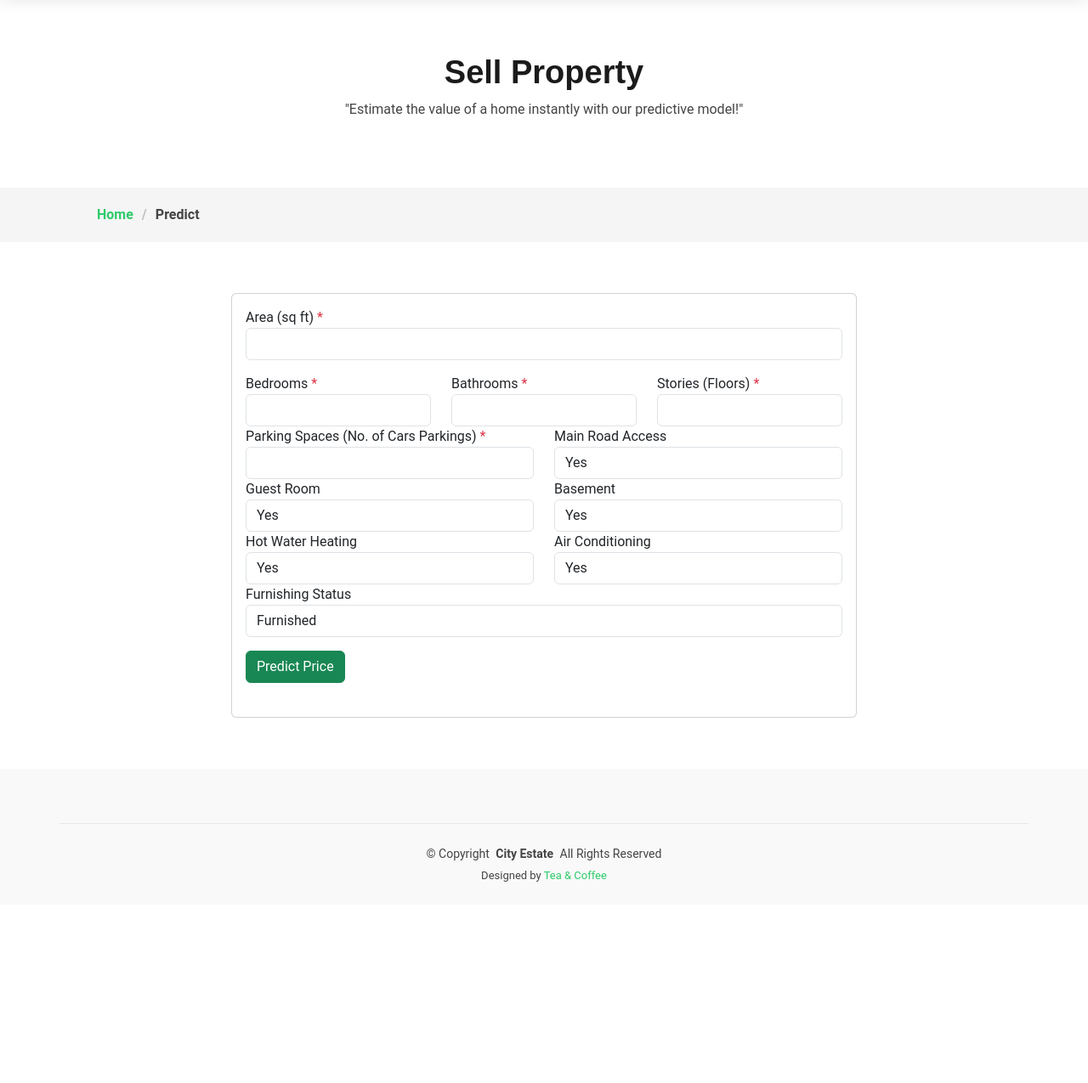
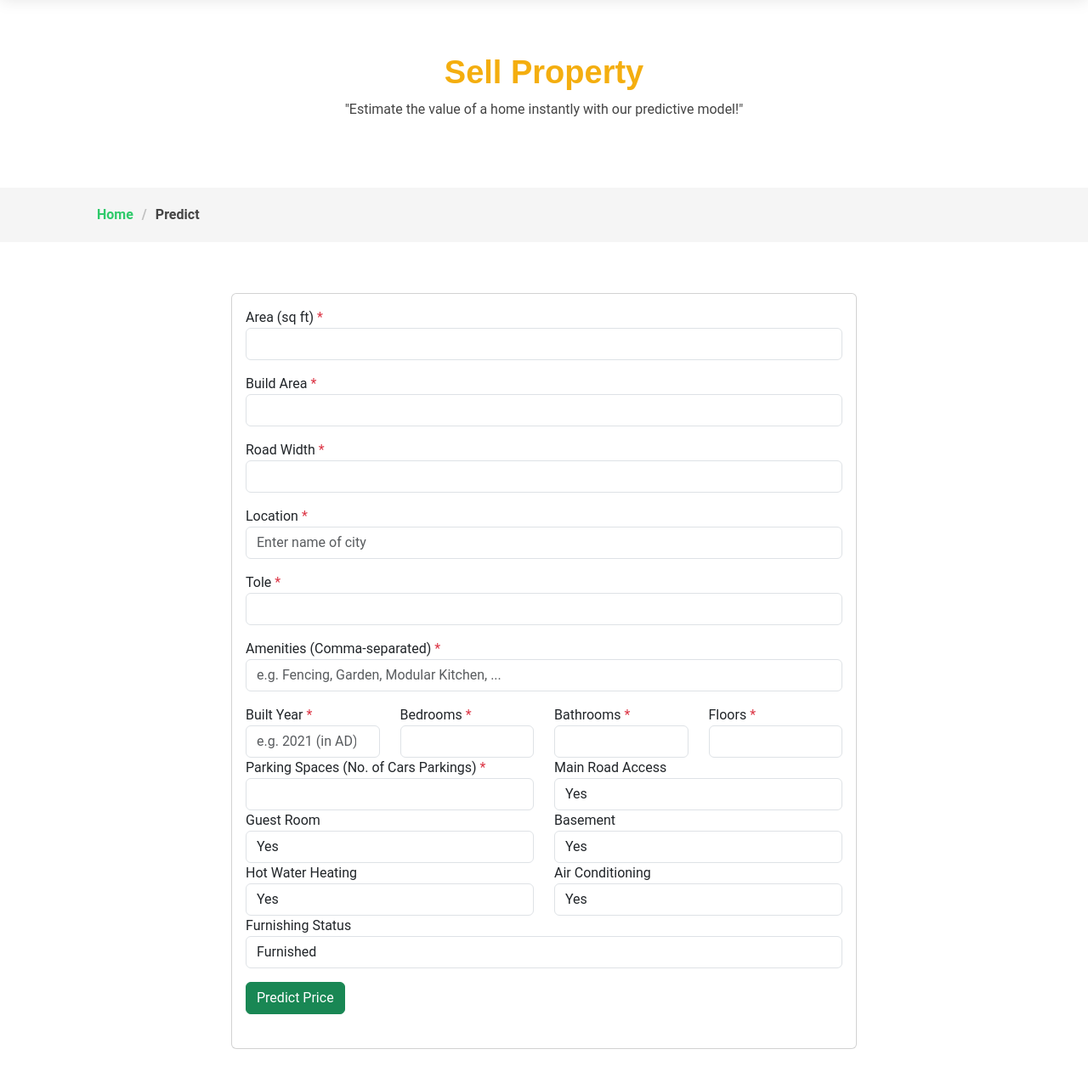
Before and after one commit to Dipendra-adk/7thSemProject, a Django app: page /predict/ in a window 1280 px wide. Shown: the part 98-1373 px from the top of the page at 85% size. Before the commit the page ends 1136 px from the top, so only its background shows below. Run offline with Django 4.2, Linux system fonts and the light colour scheme; parts of the project's set-up code (start-up, migrations or seed data) failed here and were passed over; some libraries are stand-ins or nearby versions.

Commit message:
predict page updated

```diff
--- a/homePricePredictior/house/templates/predict.html
+++ b/homePricePredictior/house/templates/predict.html
@@ -7,7 +7,7 @@ Price{% endblock %} {% block content %}
       <div class="container">
         <div class="row d-flex justify-content-center text-center">
           <div class="col-lg-8">
-            <h1>Sell Property</h1>
+            <h1 style="color: rgb(244, 174, 15)">Sell Property</h1>
             <p class="mb-0">
               "Estimate the value of a home instantly with our predictive
               model!"
@@ -48,9 +48,88 @@ Price{% endblock %} {% block content %}
                     required
                   />
                 </div>
+                <div class="form-group mb-3">
+                  <label for="area"
+                    >Build Area <span class="text-danger">*</span></label
+                  >
+                  <input
+                    type="number"
+                    step="0.01"
+                    class="form-control"
+                    id="area"
+                    name="area"
+                    required
+                  />
+                </div>
+                <div class="form-group mb-3">
+                  <label for="area"
+                    >Road Width <span class="text-danger">*</span></label
+                  >
+                  <input
+                    type="number"
+                    step="0.01"
+                    class="form-control"
+                    id="area"
+                    name="area"
+                    required
+                  />
+                </div>
+
+                <div class="form-group mb-3">
+                  <label for="area"
+                    >Location <span class="text-danger">*</span></label
+                  >
+                  <input
+                    type="text"
+                    class="form-control"
+                    id="area"
+                    name="area"
+                    placeholder="Enter name of city"
+                    required
+                  />
+                </div>
+                <div class="form-group mb-3">
+                  <label for="area"
+                    >Tole <span class="text-danger">*</span></label
+                  >
+                  <input
+                    type="text"
+                    class="form-control"
+                    id="area"
+                    name="area"
+                    required
+                  />
+                </div>
+                <div class="form-group mb-3">
+                  <label for="area"
+                    >Amenities (Comma-separated)
+                    <span class="text-danger">*</span></label
+                  >
+                  <input
+                    type="text"
+                    class="form-control"
+                    id="area"
+                    name="area"
+                    placeholder="e.g. Fencing, Garden, Modular Kitchen, ..."
+                    required
+                  />
+                </div>
 
                 <div class="row">
-                  <div class="col-md-4">
+                  <div class="col-md-3">
+                    <label for="bedrooms"
+                      >Built Year <span class="text-danger">*</span></label
+                    >
+                    <input
+                      type="number"
+                      class="form-control"
+                      id="bedrooms"
+                      name="bedrooms"
+                      placeholder="e.g. 2021 (in AD)"
+                      required
+                    />
+                  </div>
+                  <div class="col-md-3">
                     <label for="bedrooms"
                       >Bedrooms <span class="text-danger">*</span></label
                     >
@@ -62,7 +141,7 @@ Price{% endblock %} {% block content %}
                       required
                     />
                   </div>
-                  <div class="col-md-4">
+                  <div class="col-md-3">
                     <label for="bathrooms"
                       >Bathrooms <span class="text-danger">*</span></label
                     >
@@ -74,10 +153,9 @@ Price{% endblock %} {% block content %}
                       required
                     />
                   </div>
-                  <div class="col-md-4">
+                  <div class="col-md-3">
                     <label for="stories"
-                      >Stories (Floors)
-                      <span class="text-danger">*</span></label
+                      >Floors <span class="text-danger">*</span></label
                     >
                     <input
                       type="number"
```
Also changed, not shown: homePricePredictior/house/templates/home.html (+28 -0 lines), homePricePredictior/media/property_images/24426743394_beaf8bfb7e_b.jpg (added), homePricePredictior/media/property_images/download.jpg (added), homePricePredictior/media/property_images/download_1.jpg (added), homePricePredictior/media/property_images/licensed-image.jpeg (added).
